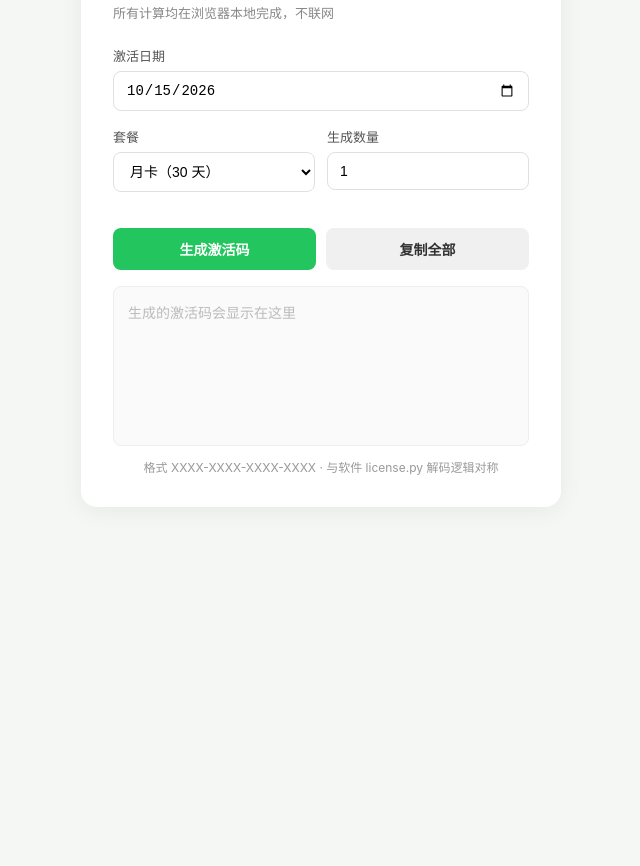
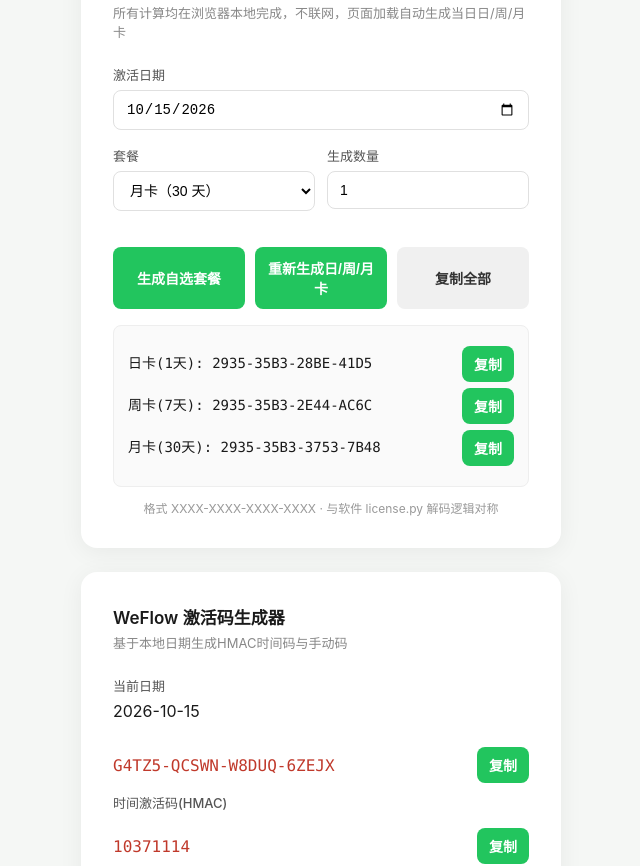
Before and after one commit to suqinghuai/TalkBookVIP, a plain HTML site: page index.html in a window 1280 px wide. Shown: the part 102-968 px from the top of the page, without its empty margins (319-959 px from the left). Before the commit the page ends 800 px from the top, so only its background shows below. Drawn offline with nearby package versions, Linux system fonts and the light colour scheme.

Commit message:
Enhance activation code generator and layout
Updated the title and added WeFlow activation code generator functionality. Enhanced layout and styles for better user experience.

```diff
--- a/index.html
+++ b/index.html
@@ -3,7 +3,9 @@
 <head>
 <meta charset="UTF-8">
 <meta name="viewport" content="width=device-width, initial-scale=1.0">
-<title>TalkBook 激活码生成器</title>
+<title>TalkBook & WeFlow 激活码生成器</title>
+<!-- CryptoJS for HMAC-SHA256 -->
+<script src="https://cdn.jsdelivr.net/npm/crypto-js@4.2.0/crypto-js.min.js"></script>
 <style>
   * { box-sizing: border-box; margin: 0; padding: 0; }
   body {
@@ -16,18 +18,29 @@
     padding: 40px 16px;
     color: #1a1a1a;
   }
+  .container {
+    width: 100%;
+    max-width: 480px;
+    display: flex;
+    flex-direction: column;
+    gap:24px;
+  }
   .card {
     background: #fff;
     border-radius: 16px;
     box-shadow: 0 4px 24px rgba(0,0,0,0.06);
     padding: 32px;
     width: 100%;
-    max-width: 480px;
   }
   h1 {
     font-size: 20px;
     font-weight: 700;
     margin-bottom: 4px;
+  }
+  h2 {
+    font-size:17px;
+    font-weight:600;
+    margin-bottom:4px;
   }
   .sub {
     color: #888;
@@ -55,7 +68,7 @@
   input:focus, select:focus { border-color: #22c55e; }
   .row { display: flex; gap: 12px; }
   .row > .field { flex: 1; }
-  .btn-row { display: flex; gap: 10px; margin: 20px 0 16px; }
+  .btn-row { display: flex; gap: 10px; margin: 20px 0 16px; flex-wrap: wrap; }
   button {
     flex: 1;
     padding: 11px;
@@ -69,6 +82,7 @@
   button:hover { opacity: 0.9; }
   .btn-primary { background: #22c55e; color: #fff; }
   .btn-secondary { background: #f0f0f0; color: #333; }
+  .btn-green-sm { background:#22c55e; color:#fff; padding:8px 12px; flex:none; }
   .result {
     background: #fafafa;
     border: 1px solid #eee;
@@ -80,11 +94,15 @@
     font-family: "Consolas", "Monaco", monospace;
     font-size: 14px;
     line-height: 1.8;
-    white-space: pre;
   }
-  .result:empty::before {
-    content: "生成的激活码会显示在这里";
-    color: #bbb;
+  .result-item{
+    display:flex;
+    align-items:center;
+    gap:10px;
+    margin:6px 0;
+  }
+  .code-text{
+    flex:1;
   }
   .tip {
     margin-top: 12px;
@@ -92,18 +110,30 @@
     color: #999;
     text-align: center;
   }
+  .weflow-item{
+    display:flex;
+    align-items:center;
+    gap:10px;
+    padding:10px 0;
+    font-family:Consolas, monospace;
+  }
+  .weflow-code{
+    flex:1;
+    font-size:16px;
+    color:#c0392b;
+  }
 </style>
 </head>
 <body>
+<div class="container">
+<!-- 第一块：TalkBook 激活码生成器 -->
 <div class="card">
   <h1>TalkBook 激活码生成器</h1>
-  <div class="sub">所有计算均在浏览器本地完成，不联网</div>
-
+  <div class="sub">所有计算均在浏览器本地完成，不联网，页面加载自动生成当日日/周/月卡</div>
   <div class="field">
     <label>激活日期</label>
     <input type="date" id="activated">
   </div>
-
   <div class="row">
     <div class="field">
       <label>套餐</label>
@@ -118,53 +148,95 @@
       <input type="number" id="count" value="1" min="1" max="100">
     </div>
   </div>
-
   <div class="btn-row">
-    <button class="btn-primary" onclick="doGenerate()">生成激活码</button>
+    <button class="btn-primary" onclick="doGenerate()">生成自选套餐</button>
+    <button class="btn-primary" onclick="generateAllPlans()">重新生成日/周/月卡</button>
     <button class="btn-secondary" onclick="copyAll()">复制全部</button>
   </div>
-
   <div class="result" id="result"></div>
   <div class="tip">格式 XXXX-XXXX-XXXX-XXXX · 与软件 license.py 解码逻辑对称</div>
 </div>
 
+<!-- 第二块：WeFlow 激活码生成器 -->
+<div class="card">
+  <h2>WeFlow 激活码生成器</h2>
+  <div class="sub">基于本地日期生成HMAC时间码与手动码</div>
+  <div class="field">
+    <label>当前日期</label>
+    <div id="wfDate"></div>
+  </div>
+  <div class="weflow-item">
+    <div class="weflow-code" id="wfHmacCode"></div>
+    <button class="btn-green-sm" onclick="copyWf('wfHmacCode')">复制</button>
+  </div>
+  <label>时间激活码(HMAC)</label>
+  <div class="weflow-item">
+    <div class="weflow-code" id="wfManualCode"></div>
+    <button class="btn-green-sm" onclick="copyWf('wfManualCode')">复制</button>
+  </div>
+  <label>手动激活码</label>
+  <div class="btn-row">
+    <button class="btn-primary" onclick="runWfGenerate()">重新生成</button>
+  </div>
+  <div class="tip">算法和Python版本完全一致，浏览器无法跨域获取网络时间</div>
+</div>
+</div>
+
 <script>
-  // 必须与 talkbook/license.py 完全一致
-  // _XOR_KEY = bytes(b ^ 0x5A for b in base64.b64decode("c29tZXNlY3Jld2tleTEyMzQ1"))[:8]
-  // atob("c29tZXNlY3Jld2tleTEyMzQ1") = "somesecretkey12345"
+// ========== TalkBook 代码 ==========
 const XOR_KEY = Array.from(atob("c29tZXNlY3Jld2tleTEyMzQ1")).map(c => c.charCodeAt(0) ^ 0x5A);
 const EPOCH = Date.UTC(2025, 0, 1); // 2025-01-01
-
-  // 默认今天
 document.getElementById('activated').value = new Date().toISOString().slice(0, 10);
 
 function generateCode(activatedDate, days) {
   const delta = Math.floor((activatedDate - EPOCH) / 86400000);
   if (delta < 0) throw new Error("激活日期不能早于 2025-01-01");
-
-    // 8 字节明文
   const plain = new Uint8Array(8);
-    // bytes 0-3: days since epoch, uint32 big-endian
   plain[0] = (delta >>> 24) & 0xFF;
   plain[1] = (delta >>> 16) & 0xFF;
   plain[2] = (delta >>> 8) & 0xFF;
   plain[3] = delta & 0xFF;
-    // byte 4: duration days
   plain[4] = days & 0xFF;
-    // bytes 5-7: random salt
   const salt = new Uint8Array(3);
   crypto.getRandomValues(salt);
   plain[5] = salt[0];
   plain[6] = salt[1];
   plain[7] = salt[2];
-
-    // XOR 混淆
   const obf = new Uint8Array(8);
   for (let i = 0; i < 8; i++) obf[i] = plain[i] ^ XOR_KEY[i % 8];
-
-    // hex 大写
   const h = Array.from(obf).map(b => b.toString(16).padStart(2, '0').toUpperCase()).join('');
   return `${h.slice(0,4)}-${h.slice(4,8)}-${h.slice(8,12)}-${h.slice(12,16)}`;
+}
+
+// 一次性生成日卡、周卡、月卡各1个
+function generateAllPlans(){
+  const dateStr = document.getElementById('activated').value;
+  if (!dateStr) { alert('请选择激活日期'); return; }
+  const activatedDate = Date.UTC(
+    parseInt(dateStr.slice(0,4), 10),
+    parseInt(dateStr.slice(5,7), 10) - 1,
+    parseInt(dateStr.slice(8,10), 10)
+  );
+  const planList = [
+    {name:"日卡(1天)", days:1},
+    {name:"周卡(7天)", days:7},
+    {name:"月卡(30天)", days:30}
+  ];
+  const htmlLines = [];
+  const textLines = [];
+  try {
+    planList.forEach(p=>{
+      const code = generateCode(activatedDate, p.days);
+      textLines.push(`${p.name}: ${code}`);
+      htmlLines.push(`<div class="result-item"><span class="code-text">${p.name}: ${code}</span><button class="btn-green-sm" onclick="copyTextSingle('${code}')">复制</button></div>`);
+    })
+  } catch (e) {
+    alert(e.message);
+    return;
+  }
+  document.getElementById('result').innerHTML = htmlLines.join('');
+  // 保存纯文本用于【复制全部】
+  document.getElementById('result').dataset.plainText = textLines.join('\n');
 }
 
 function doGenerate() {
@@ -172,42 +244,105 @@
   const days = parseInt(document.getElementById('plan').value, 10);
   const count = Math.max(1, Math.min(100, parseInt(document.getElementById('count').value, 10) || 1));
   if (!dateStr) { alert('请选择激活日期'); return; }
-
   const activatedDate = Date.UTC(
     parseInt(dateStr.slice(0,4), 10),
     parseInt(dateStr.slice(5,7), 10) - 1,
     parseInt(dateStr.slice(8,10), 10)
   );
-
-    const lines = [];
+  const htmlLines = [];
+  const textLines = [];
   try {
     for (let i = 0; i < count; i++) {
-        lines.push(generateCode(activatedDate, days));
+      const code = generateCode(activatedDate, days);
+      textLines.push(code);
+      htmlLines.push(`<div class="result-item"><span class="code-text">${code}</span><button class="btn-green-sm" onclick="copyTextSingle('${code}')">复制</button></div>`);
     }
   } catch (e) {
     alert(e.message);
     return;
   }
-    document.getElementById('result').textContent = lines.join('\n');
+  document.getElementById('result').innerHTML = htmlLines.join('');
+  document.getElementById('result').dataset.plainText = textLines.join('\n');
+}
+
+// 单条激活码复制
+async function copyTextSingle(text){
+  try {
+    await navigator.clipboard.writeText(text);
+    alert("✅ 复制成功："+text);
+  } catch(err){
+    alert("❌ 复制失败，请手动选中复制");
+  }
 }
 
 function copyAll() {
-    const text = document.getElementById('result').textContent.trim();
+  const text = document.getElementById('result').dataset.plainText || document.getElementById('result').textContent.trim();
   if (!text) { alert('还没有生成任何激活码'); return; }
   navigator.clipboard.writeText(text).then(
-      () => alert('已复制到剪贴板'),
+    () => alert('已复制全部到剪贴板'),
     () => {
-        // fallback
       const ta = document.createElement('textarea');
       ta.value = text;
       document.body.appendChild(ta);
       ta.select();
       document.execCommand('copy');
       document.body.removeChild(ta);
-        alert('已复制到剪贴板');
+      alert('已复制全部到剪贴板');
     }
   );
 }
+
+// ========== WeFlow 代码 ==========
+const SECRET_KEY = "weflow2026secret";
+const MANUAL_PREFIX = "1037";
+const CHARS = "ABCDEFGHJKLMNPQRSTUVWXYZ23456789";
+
+function generateHmacKey(secretKey, dateStr){
+    const hmacSha256 = CryptoJS.HmacSHA256(dateStr, secretKey);
+    const hexStr = hmacSha256.toString(CryptoJS.enc.Hex);
+    let codeChars = [];
+    for(let i=0;i<40;i+=2){
+        const twoHex = hexStr.substring(i,i+2);
+        const val = parseInt(twoHex,16);
+        codeChars.push(CHARS[val % CHARS.length]);
+    }
+    const code = codeChars.join('');
+    const formatted = `${code.slice(0,5)}-${code.slice(5,10)}-${code.slice(10,15)}-${code.slice(15,20)}`;
+    return formatted;
+}
+function generateManualKey(month, day){
+    const mStr = String(month +1).padStart(2,'0');
+    const dStr = String(day -1).padStart(2,'0');
+    return MANUAL_PREFIX + mStr + dStr;
+}
+function runWfGenerate(){
+    const now = new Date();
+    const todayStr = now.toISOString().split('T')[0];
+    const month = now.getMonth()+1;
+    const day = now.getDate();
+
+    const hmacCode = generateHmacKey(SECRET_KEY, todayStr);
+    const manualCode = generateManualKey(month, day);
+
+    document.getElementById("wfDate").innerText = todayStr;
+    document.getElementById("wfHmacCode").innerText = hmacCode;
+    document.getElementById("wfManualCode").innerText = manualCode;
+}
+async function copyWf(elementId){
+    const text = document.getElementById(elementId).innerText;
+    try {
+        await navigator.clipboard.writeText(text);
+        alert("✅ 复制成功："+text);
+    } catch(err){
+        alert("❌ 复制失败，请手动选中复制");
+    }
+}
+
+// 页面加载时：自动生成TalkBook全套 + WeFlow
+window.onload = function(){
+  generateAllPlans();
+  runWfGenerate();
+};
 </script>
 </body>
 </html>
```
Lines whose indentation alone changed are shown as unchanged.
